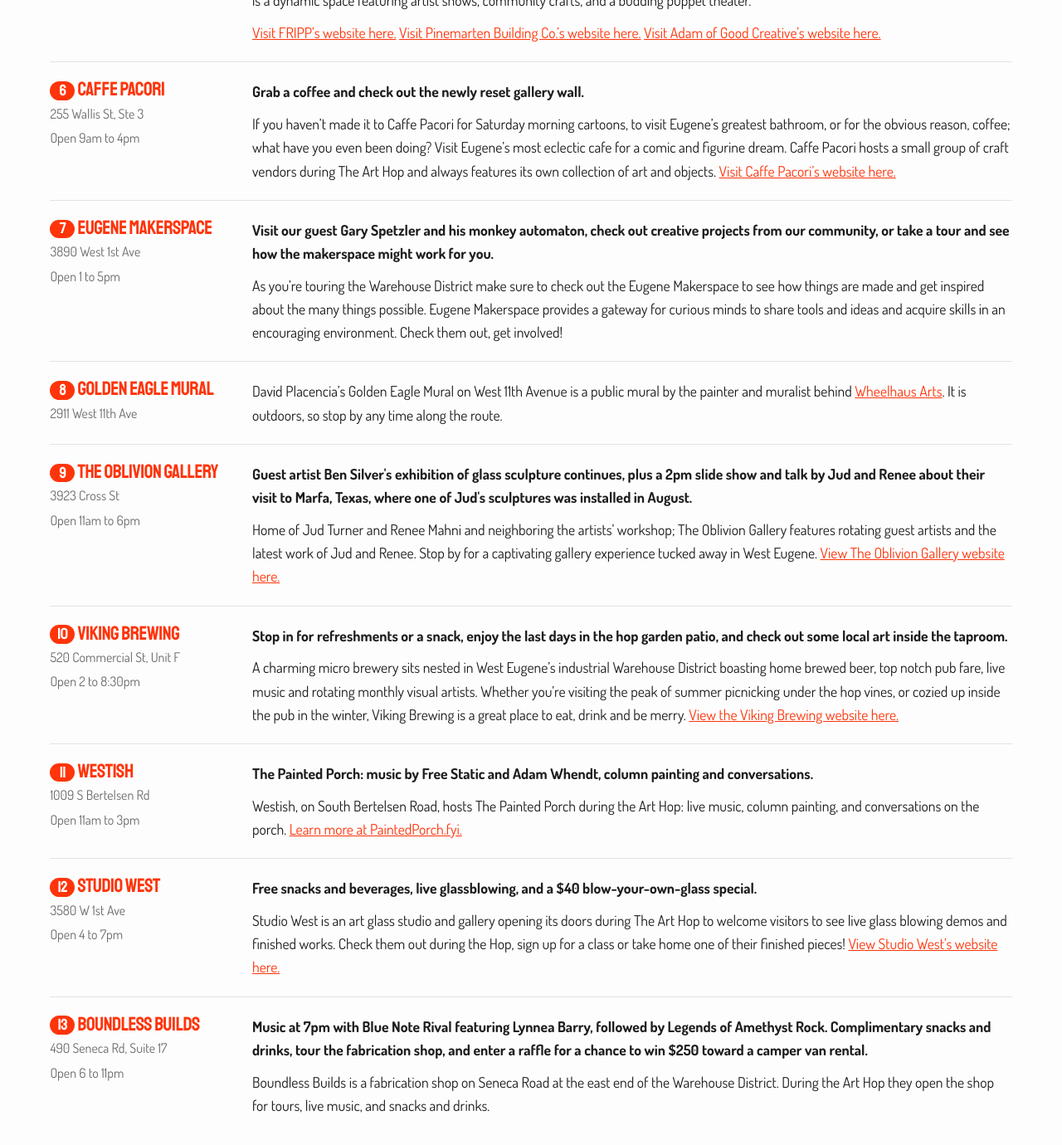
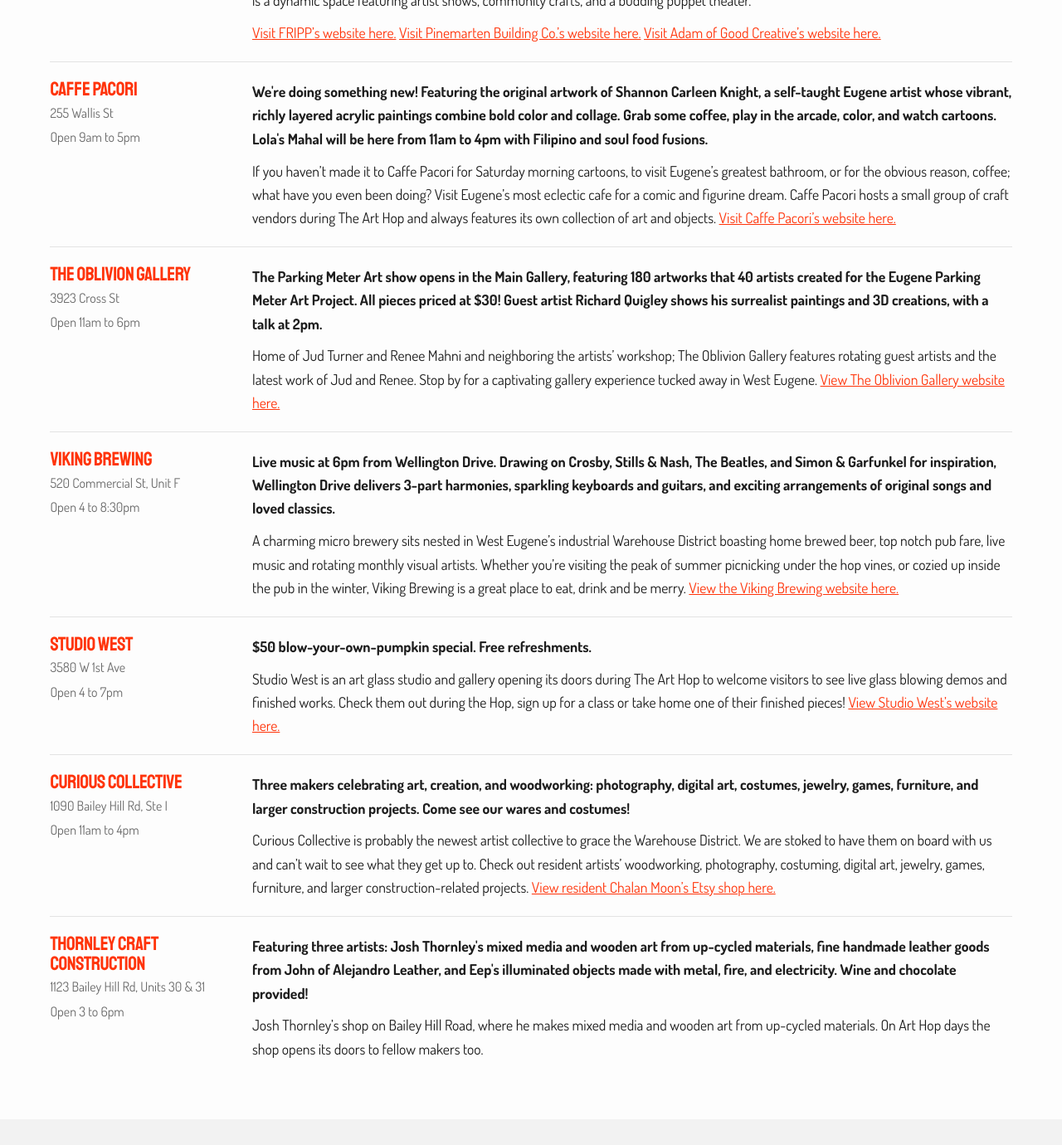
Before and after one commit to OpenEugene/art-hop, a Jekyll site: the page built from docs/index.html, in a window 1280 px wide and 1400 px high, scrolled down 2570 px. Shown: the top 1380 px of the window at 83% size. Built offline with Jekyll 4.4.1, drawn with Linux system fonts in a browser that asks for light colours; some of the changed text lies outside the part shown.

Commit message:
Set up the October 2026 hop
Add the October venue list from the venue sign-up sheet, point the
site at it, and add a page for new venue Thornley Craft Construction.

Co-Authored-By: Claude Opus 5.5 <noreply@anthropic.com>

```diff
--- a/docs/Venues.md
+++ b/docs/Venues.md
@@ -21,3 +21,4 @@ Every venue that has taken part in the Warehouse District Art Hop. Which venues
 - [Westish](Venues/Westish.md)
 - [Boundless Builds](Venues/Boundless-Builds.md)
 - [Golden Eagle Mural](Venues/Golden-Eagle-Mural.md)
+- [Thornley Craft Construction](Venues/Thornley-Craft-Construction.md)
--- /dev/null
+++ b/docs/Venues/Thornley-Craft-Construction.md
@@ -0,0 +1,5 @@
+[Home](../Home.md) / [Venues](../Venues.md) / Thornley Craft Construction <!-- wikidown:breadcrumb -->
+
+# Thornley Craft Construction
+
+Josh Thornley's shop on Bailey Hill Road, where he makes mixed media and wooden art from up-cycled materials. On Art Hop days the shop opens its doors to fellow makers too.
--- /dev/null
+++ b/docs/_data/hops/2026-10.json
@@ -0,0 +1,19 @@
+{
+  "date": "2026-10-03",
+  "time": "Hours vary by venue",
+  "map": "",
+  "feature": "",
+  "venues": [
+    { "page": "Venues/Spetzler-Designs.md", "address": "2100 W Broadway #19", "hours": "12 to 4pm", "note": "Tour Gary's shop and studio to see what's brewing for Halloween this year." },
+    { "page": "Venues/Hot-Tees.md", "address": "2633 Roosevelt Blvd", "hours": "2 to 4pm", "note": "Featuring affordable giclée prints from a variety of our favorite artists. Take an insider's tour of our screen printing shop and darkroom while enjoying Dr. Banzai's spinning vinyl." },
+    { "page": "Venues/Eugene-Textile-Center.md", "address": "2750 Roosevelt Blvd", "hours": "10am to 5:30pm", "note": "Visit the ETC gallery to see the annual Eugene Weavers' Guild Open Show! Featuring handwoven art from local guild members." },
+    { "page": "Venues/Blunt-Graffix.md", "address": "3709 W 1st Ave", "hours": "1 to 6pm" },
+    { "page": "Venues/Pinebox.md", "address": "575 Garfield St", "hours": "10am to 1pm", "note": "Sourdough bagels, FRIPP jewelry, and video art." },
+    { "page": "Venues/Caffe-Pacori.md", "address": "255 Wallis St", "hours": "9am to 5pm", "note": "We're doing something new! Featuring the original artwork of Shannon Carleen Knight, a self-taught Eugene artist whose vibrant, richly layered acrylic paintings combine bold color and collage. Grab some coffee, play in the arcade, color, and watch cartoons. Lola's Mahal will be here from 11am to 4pm with Filipino and soul food fusions." },
+    { "page": "Venues/The-Oblivion-Gallery.md", "address": "3923 Cross St", "hours": "11am to 6pm", "note": "The Parking Meter Art show opens in the Main Gallery, featuring 180 artworks that 40 artists created for the Eugene Parking Meter Art Project. All pieces priced at $30! Guest artist Richard Quigley shows his surrealist paintings and 3D creations, with a talk at 2pm." },
+    { "page": "Venues/Viking-Brewing.md", "address": "520 Commercial St, Unit F", "hours": "4 to 8:30pm", "note": "Live music at 6pm from Wellington Drive. Drawing on Crosby, Stills & Nash, The Beatles, and Simon & Garfunkel for inspiration, Wellington Drive delivers 3-part harmonies, sparkling keyboards and guitars, and exciting arrangements of original songs and loved classics." },
+    { "page": "Venues/Studio-West.md", "address": "3580 W 1st Ave", "hours": "4 to 7pm", "note": "$50 blow-your-own-pumpkin special. Free refreshments." },
+    { "page": "Venues/Curious-Collective.md", "address": "1090 Bailey Hill Rd, Ste I", "hours": "11am to 4pm", "note": "Three makers celebrating art, creation, and woodworking: photography, digital art, costumes, jewelry, games, furniture, and larger construction projects. Come see our wares and costumes!" },
+    { "page": "Venues/Thornley-Craft-Construction.md", "address": "1123 Bailey Hill Rd, Units 30 & 31", "hours": "3 to 6pm", "note": "Featuring three artists: Josh Thornley's mixed media and wooden art from up-cycled materials, fine handmade leather goods from John of Alejandro Leather, and Eep's illuminated objects made with metal, fire, and electricity. Wine and chocolate provided!" }
+  ]
+}
--- a/docs/_data/navigation.yml
+++ b/docs/_data/navigation.yml
@@ -42,6 +42,8 @@
       url: "/Venues/Boundless-Builds.html"
     - title: "Golden Eagle Mural"
       url: "/Venues/Golden-Eagle-Mural.html"
+    - title: "Thornley Craft Construction"
+      url: "/Venues/Thornley-Craft-Construction.html"
 - title: "Features"
   url: "/Features.html"
   prefix: "/Features/"
--- a/docs/_data/site.json
+++ b/docs/_data/site.json
@@ -1,5 +1,5 @@
 {
-  "currentHop": "2026-09",
+  "currentHop": "2026-10",
   "name": "Warehouse District Art Hop",
   "email": "warehousedistrictarthop@gmail.com",
   "social": {
```
Also changed, not shown: 1 other file.
